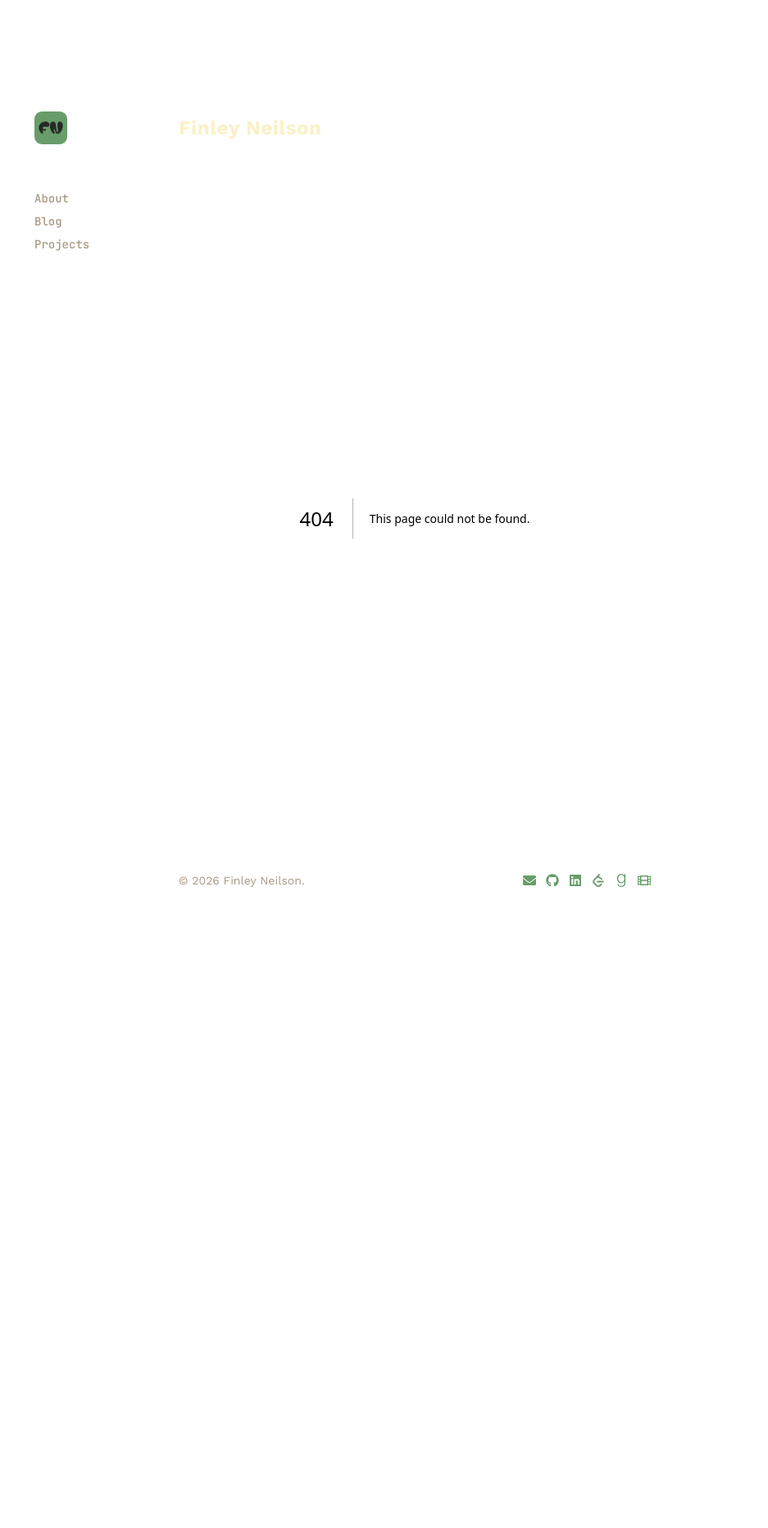
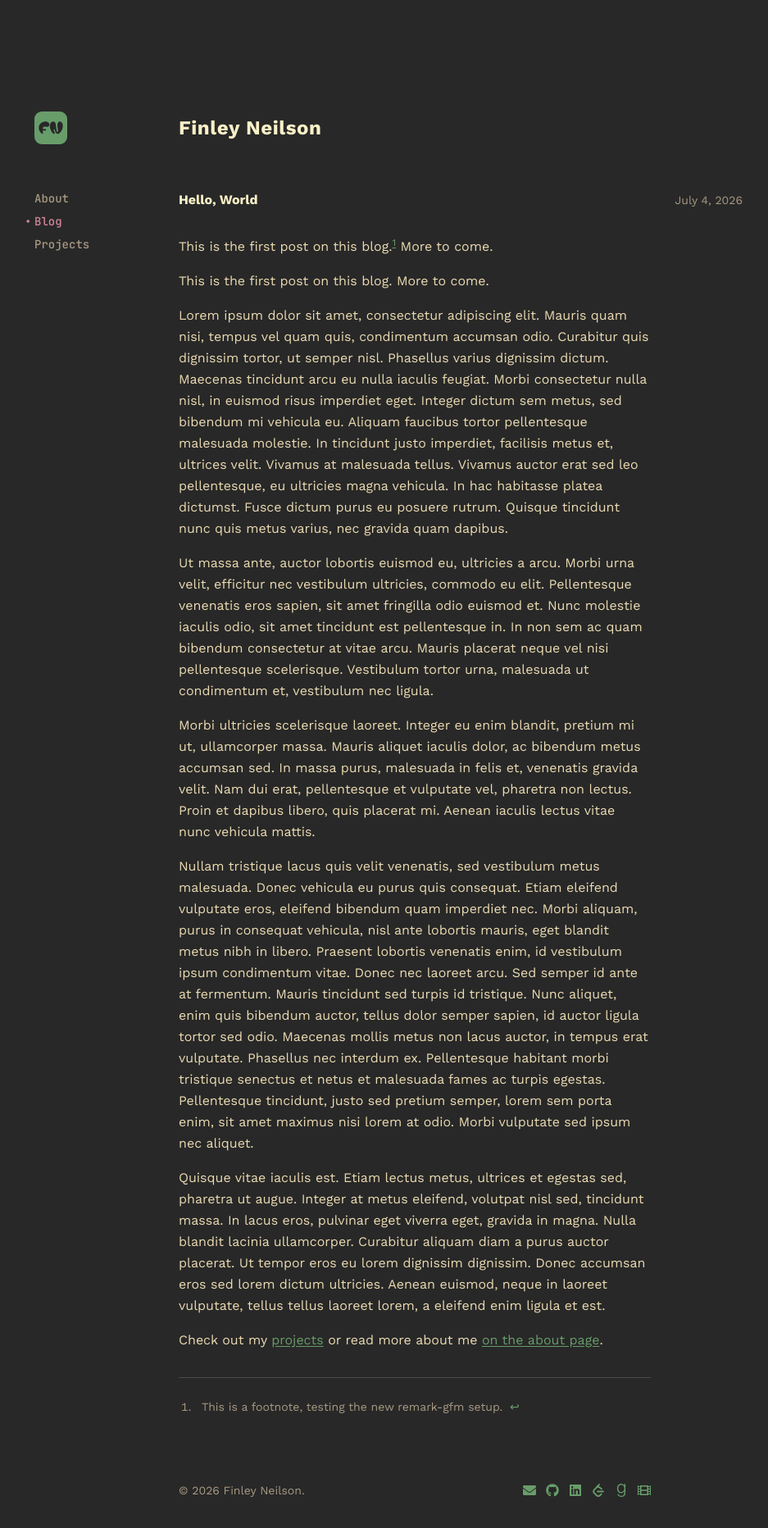
Before and after one commit to FinleyNeilson/finley_personal_website, a Next.js app: page /blog/hello-world in a window 1280 px wide. Before the commit this address had no page. Shown: the top 1864 px of the page at 82% size, without its empty margins (134-1071 px from the left). Before the commit the page ends 1220 px from the top, so only its background shows below. Built offline with nearby package versions, Linux system fonts and the light colour scheme.

Commit message:
feat: add blog with MDX posts and footnotes

```diff
--- /dev/null
+++ b/content/blog/hello-world.mdx
@@ -0,0 +1,22 @@
+---
+title: "Hello, World"
+date: "2026-07-04"
+---
+
+This is the first post on this blog.[^1] More to come.
+
+This is the first post on this blog. More to come.
+
+ Lorem ipsum dolor sit amet, consectetur adipiscing elit. Mauris quam nisi, tempus vel quam quis, condimentum accumsan odio. Curabitur quis dignissim tortor, ut semper nisl. Phasellus varius dignissim dictum. Maecenas tincidunt arcu eu nulla iaculis feugiat. Morbi consectetur nulla nisl, in euismod risus imperdiet eget. Integer dictum sem metus, sed bibendum mi vehicula eu. Aliquam faucibus tortor pellentesque malesuada molestie. In tincidunt justo imperdiet, facilisis metus et, ultrices velit. Vivamus at malesuada tellus. Vivamus auctor erat sed leo pellentesque, eu ultricies magna vehicula. In hac habitasse platea dictumst. Fusce dictum purus eu posuere rutrum. Quisque tincidunt nunc quis metus varius, nec gravida quam dapibus.
+
+Ut massa ante, auctor lobortis euismod eu, ultricies a arcu. Morbi urna velit, efficitur nec vestibulum ultricies, commodo eu elit. Pellentesque venenatis eros sapien, sit amet fringilla odio euismod et. Nunc molestie iaculis odio, sit amet tincidunt est pellentesque in. In non sem ac quam bibendum consectetur at vitae arcu. Mauris placerat neque vel nisi pellentesque scelerisque. Vestibulum tortor urna, malesuada ut condimentum et, vestibulum nec ligula.
+
+Morbi ultricies scelerisque laoreet. Integer eu enim blandit, pretium mi ut, ullamcorper massa. Mauris aliquet iaculis dolor, ac bibendum metus accumsan sed. In massa purus, malesuada in felis et, venenatis gravida velit. Nam dui erat, pellentesque et vulputate vel, pharetra non lectus. Proin et dapibus libero, quis placerat mi. Aenean iaculis lectus vitae nunc vehicula mattis.
+
+Nullam tristique lacus quis velit venenatis, sed vestibulum metus malesuada. Donec vehicula eu purus quis consequat. Etiam eleifend vulputate eros, eleifend bibendum quam imperdiet nec. Morbi aliquam, purus in consequat vehicula, nisl ante lobortis mauris, eget blandit metus nibh in libero. Praesent lobortis venenatis enim, id vestibulum ipsum condimentum vitae. Donec nec laoreet arcu. Sed semper id ante at fermentum. Mauris tincidunt sed turpis id tristique. Nunc aliquet, enim quis bibendum auctor, tellus dolor semper sapien, id auctor ligula tortor sed odio. Maecenas mollis metus non lacus auctor, in tempus erat vulputate. Phasellus nec interdum ex. Pellentesque habitant morbi tristique senectus et netus et malesuada fames ac turpis egestas. Pellentesque tincidunt, justo sed pretium semper, lorem sem porta enim, sit amet maximus nisi lorem at odio. Morbi vulputate sed ipsum nec aliquet.
+
+Quisque vitae iaculis est. Etiam lectus metus, ultrices et egestas sed, pharetra ut augue. Integer at metus eleifend, volutpat nisl sed, tincidunt massa. In lacus eros, pulvinar eget viverra eget, gravida in magna. Nulla blandit lacinia ullamcorper. Curabitur aliquam diam a purus auctor placerat. Ut tempor eros eu lorem dignissim dignissim. Donec accumsan eros sed lorem dictum ultricies. Aenean euismod, neque in laoreet vulputate, tellus tellus laoreet lorem, a eleifend enim ligula et est.
+
+Check out my [projects](/projects) or read more about me [on the about page](/).
+
+[^1]: This is a footnote, testing the new remark-gfm setup.
--- /dev/null
+++ b/content/blog/hello-world1.mdx
@@ -0,0 +1,8 @@
+---
+title: "Hello, World"
+date: "2026-07-04"
+---
+
+This is the first post on this blog. More to come.
+
+Check out my [projects](/projects) or read more about me [on the about page](/).
--- /dev/null
+++ b/content/blog/hello-world2.mdx
@@ -0,0 +1,8 @@
+---
+title: "Hello, World"
+date: "2026-07-04"
+---
+
+This is the first post on this blog. More to come.
+
+Check out my [projects](/projects) or read more about me [on the about page](/).
--- /dev/null
+++ b/content/blog/hello-world3.mdx
@@ -0,0 +1,8 @@
+---
+title: "Hello, World"
+date: "2026-07-04"
+---
+
+This is the first post on this blog. More to come.
+
+Check out my [projects](/projects) or read more about me [on the about page](/).
--- a/package.json
+++ b/package.json
@@ -17,10 +17,13 @@
   },
   "dependencies": {
     "@t3-oss/env-nextjs": "^0.12.0",
+    "gray-matter": "^4.0.3",
     "next": "^15.2.3",
+    "next-mdx-remote": "^6.0.0",
     "react": "^19.0.0",
     "react-dom": "^19.0.0",
     "react-icons": "^5.7.0",
+    "remark-gfm": "^4.0.1",
     "zod": "^3.24.2"
   },
   "devDependencies": {
--- /dev/null
+++ b/src/app/blog/[slug]/page.tsx
@@ -0,0 +1,41 @@
+import { notFound } from "next/navigation";
+import { MDXRemote } from "next-mdx-remote/rsc";
+import remarkGfm from "remark-gfm";
+
+import { formatPostDate, getAllPosts, getPostBySlug } from "~/lib/posts";
+
+export function generateStaticParams() {
+  return getAllPosts().map((post) => ({ slug: post.slug }));
+}
+
+export default async function BlogPostPage({
+  params,
+}: {
+  params: Promise<{ slug: string }>;
+}) {
+  const { slug } = await params;
+
+  let post;
+  try {
+    post = getPostBySlug(slug);
+  } catch {
+    notFound();
+  }
+
+  return (
+    <div className="flex flex-col gap-8">
+      <div className="flex items-baseline justify-between gap-4 sm:w-[calc(100%+7rem)]">
+        <h1 className="font-bold text-fg0">{post.title}</h1>
+        <span className="flex-shrink-0 text-sm text-fg4">
+          {formatPostDate(post.date)}
+        </span>
+      </div>
+      <div className="flex flex-col gap-4 leading-relaxed text-fg1">
+        <MDXRemote
+          source={post.content}
+          options={{ mdxOptions: { remarkPlugins: [remarkGfm] } }}
+        />
+      </div>
+    </div>
+  );
+}
--- a/src/app/blog/page.tsx
+++ b/src/app/blog/page.tsx
@@ -1,10 +1,30 @@
+import Link from "next/link";
+
+import { formatPostDate, getAllPosts } from "~/lib/posts";
+
 export default function BlogPage() {
+  const posts = getAllPosts();
+
+  if (posts.length === 0) {
+    return <p className="text-fg4">Posts coming soon.</p>;
+  }
+
   return (
-    <div className="flex flex-col gap-6">
-      <h1 className="text-2xl font-bold tracking-wide text-fg0 uppercase">
-        Blog
-      </h1>
-      <p className="text-fg4">Posts coming soon.</p>
+    <div className="flex flex-col">
+      {posts.map((post) => (
+        <Link
+          key={post.slug}
+          href={`/blog/${post.slug}`}
+          className="group flex items-baseline justify-between gap-4 border-b border-bg2 py-2 no-underline first:pt-0 sm:w-[calc(100%+7rem)]"
+        >
+          <span className="font-bold text-fg0 transition-colors group-hover:text-fg4">
+            {post.title}
+          </span>
+          <span className="flex-shrink-0 text-sm text-fg4">
+            {formatPostDate(post.date)}
+          </span>
+        </Link>
+      ))}
     </div>
   );
 }
--- a/src/components/site-footer.tsx
+++ b/src/components/site-footer.tsx
@@ -3,7 +3,7 @@ import { SiGoodreads, SiLeetcode } from "react-icons/si";
 
 export function SiteFooter() {
   return (
-    <footer className="mt-8 flex flex-col items-start justify-between gap-4 text-sm text-fg4 sm:flex-row sm:items-center">
+    <footer className="mt-20 flex flex-col items-start justify-between gap-4 text-sm text-fg4 sm:flex-row sm:items-center">
       <p>© {new Date().getFullYear()} Finley Neilson.</p>
       <div className="flex items-center gap-3">
         <a href="mailto:finleyjohnneilson@gmail.com" aria-label="Email" className="text-accent hover:text-blue">
--- a/src/components/site-nav.tsx
+++ b/src/components/site-nav.tsx
@@ -15,7 +15,10 @@ export function SiteNav() {
   return (
     <nav className="flex flex-row gap-5 sm:flex-col sm:gap-2">
       {links.map((link) => {
-        const isActive = pathname === link.href;
+        const isActive =
+          link.href === "/"
+            ? pathname === link.href
+            : pathname.startsWith(link.href);
 
         return (
           <Link
--- /dev/null
+++ b/src/lib/posts.ts
@@ -0,0 +1,58 @@
+import fs from "fs";
+import path from "path";
+import matter from "gray-matter";
+
+const POSTS_DIR = path.join(process.cwd(), "content/blog");
+
+export interface PostMeta {
+  slug: string;
+  title: string;
+  date: string;
+}
+
+export interface Post extends PostMeta {
+  content: string;
+}
+
+function readPostFile(slug: string) {
+  const filePath = path.join(POSTS_DIR, `${slug}.mdx`);
+  const raw = fs.readFileSync(filePath, "utf8");
+  const { data, content } = matter(raw);
+  return { data, content };
+}
+
+export function getAllPosts(): PostMeta[] {
+  const slugs = fs
+    .readdirSync(POSTS_DIR)
+    .filter((file) => file.endsWith(".mdx"))
+    .map((file) => file.replace(/\.mdx$/, ""));
+
+  return slugs
+    .map((slug) => {
+      const { data } = readPostFile(slug);
+      return {
+        slug,
+        title: data.title as string,
+        date: data.date as string,
+      };
+    })
+    .sort((a, b) => (a.date < b.date ? 1 : -1));
+}
+
+export function getPostBySlug(slug: string): Post {
+  const { data, content } = readPostFile(slug);
+  return {
+    slug,
+    title: data.title as string,
+    date: data.date as string,
+    content,
+  };
+}
+
+export function formatPostDate(date: string): string {
+  return new Date(`${date}T00:00:00`).toLocaleDateString("en-US", {
+    year: "numeric",
+    month: "long",
+    day: "numeric",
+  });
+}
--- a/src/styles/globals.css
+++ b/src/styles/globals.css
@@ -22,6 +22,10 @@
 }
 
 @layer base {
+  html {
+    scroll-behavior: smooth;
+  }
+
   body {
     background-color: var(--color-bg0);
     color: var(--color-fg1);
@@ -36,4 +40,46 @@
   a:hover {
     color: var(--color-accent-bright);
   }
+
+  .footnotes {
+    margin-top: 1rem;
+    border-top: 1px solid var(--color-bg2);
+    padding-top: 1.5rem;
+    font-size: 0.875rem;
+    color: var(--color-fg4);
+  }
+
+  .footnotes #footnote-label {
+    position: absolute;
+    width: 1px;
+    height: 1px;
+    padding: 0;
+    margin: -1px;
+    overflow: hidden;
+    clip: rect(0, 0, 0, 0);
+    white-space: nowrap;
+    border-width: 0;
+  }
+
+  .footnotes ol {
+    list-style-type: decimal;
+    list-style-position: outside;
+    padding-left: 1.25rem;
+  }
+
+  .footnotes li {
+    padding-left: 0.5rem;
+  }
+
+  .footnotes .data-footnote-backref {
+    margin-left: 0.25rem;
+    text-decoration: none;
+    font-size: 0;
+  }
+
+  .footnotes .data-footnote-backref::before {
+    content: "↩";
+    font-family: var(--font-mono), monospace;
+    font-size: 0.875rem;
+  }
 }
```
Also changed, not shown: 1 other file (tests, documents, lock files or other folders).
